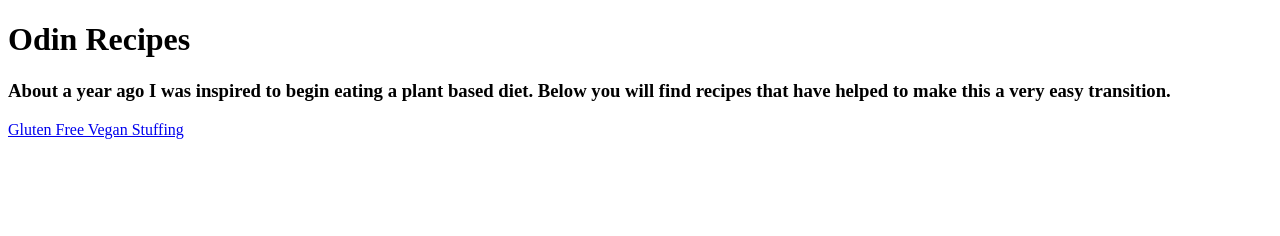
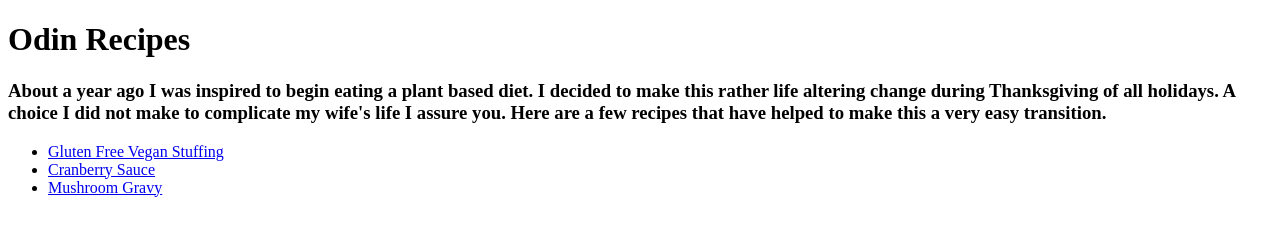
Before and after one commit to HassyMedia/odin-project-foundations, a plain HTML site: page index.html in a window 1280 px wide. Drawn offline with Linux system fonts and the light colour scheme.

Commit message:
List of links to recipes and edit to description

```diff
--- a/index.html
+++ b/index.html
@@ -6,8 +6,12 @@
     </head>
     <body>
         <h1>Odin Recipes</h1>
-        <h3>About a year ago I was inspired to begin eating a plant based diet. Below you will find recipes that have helped to make this a very easy transition.</h3>
+        <h3>About a year ago I was inspired to begin eating a plant based diet. I decided to make this rather life altering change during Thanksgiving of all holidays. A choice I did not make to complicate my wife's life I assure you. Here are a few recipes that have helped to make this a very easy transition.</h3>
 
-       <a href="./recipes/veganStuffing.html">Gluten Free Vegan Stuffing</a>
+        <ul>
+            <li><a href="./recipes/veganStuffing.html">Gluten Free Vegan Stuffing</a></li>
+            <li><a href="./recipes/cranberrySauce.html">Cranberry Sauce</a></li>
+            <li><a href="./recipes/mushroomGravy.html">Mushroom Gravy</a></li>
+        </ul>
     </body>
 </html>
```
